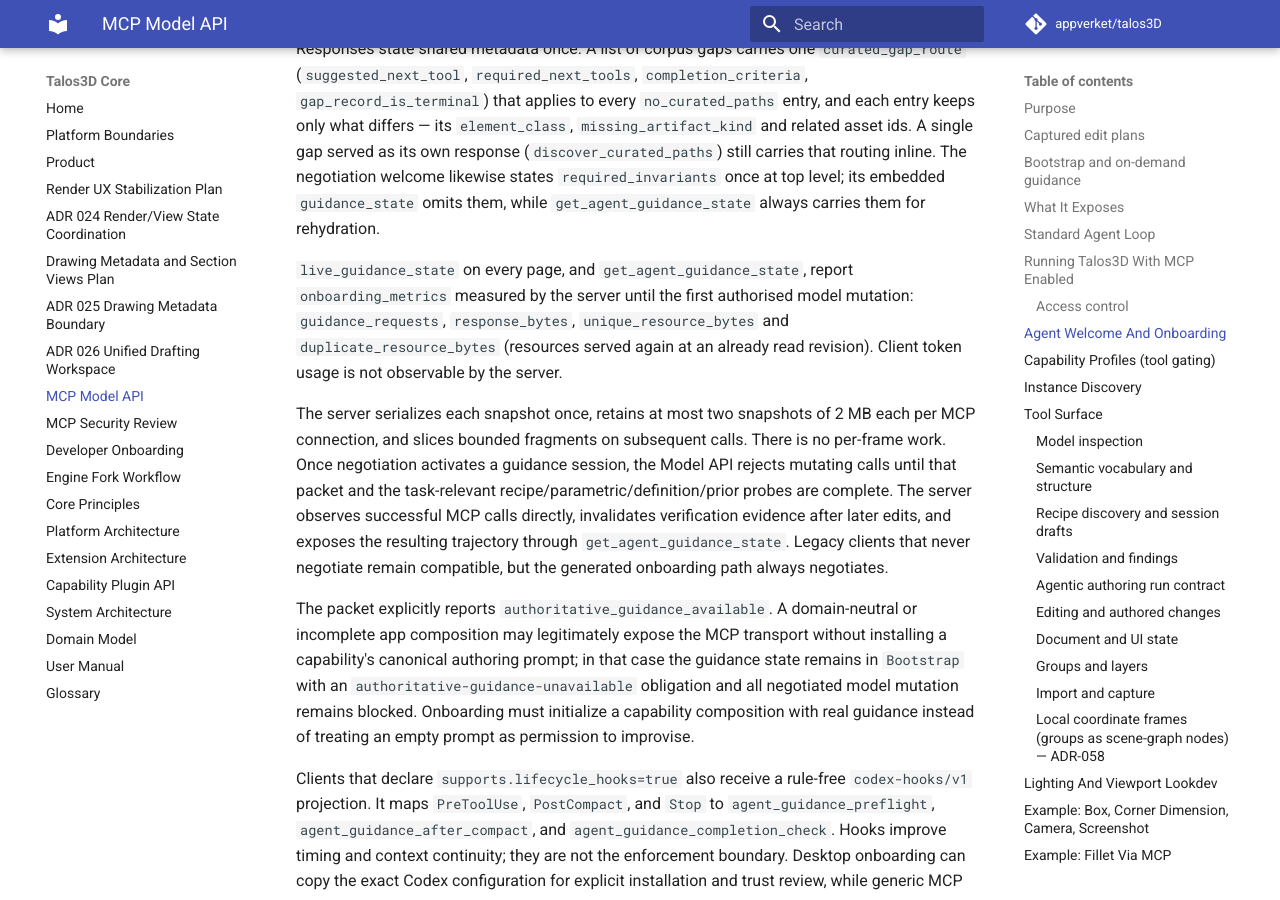
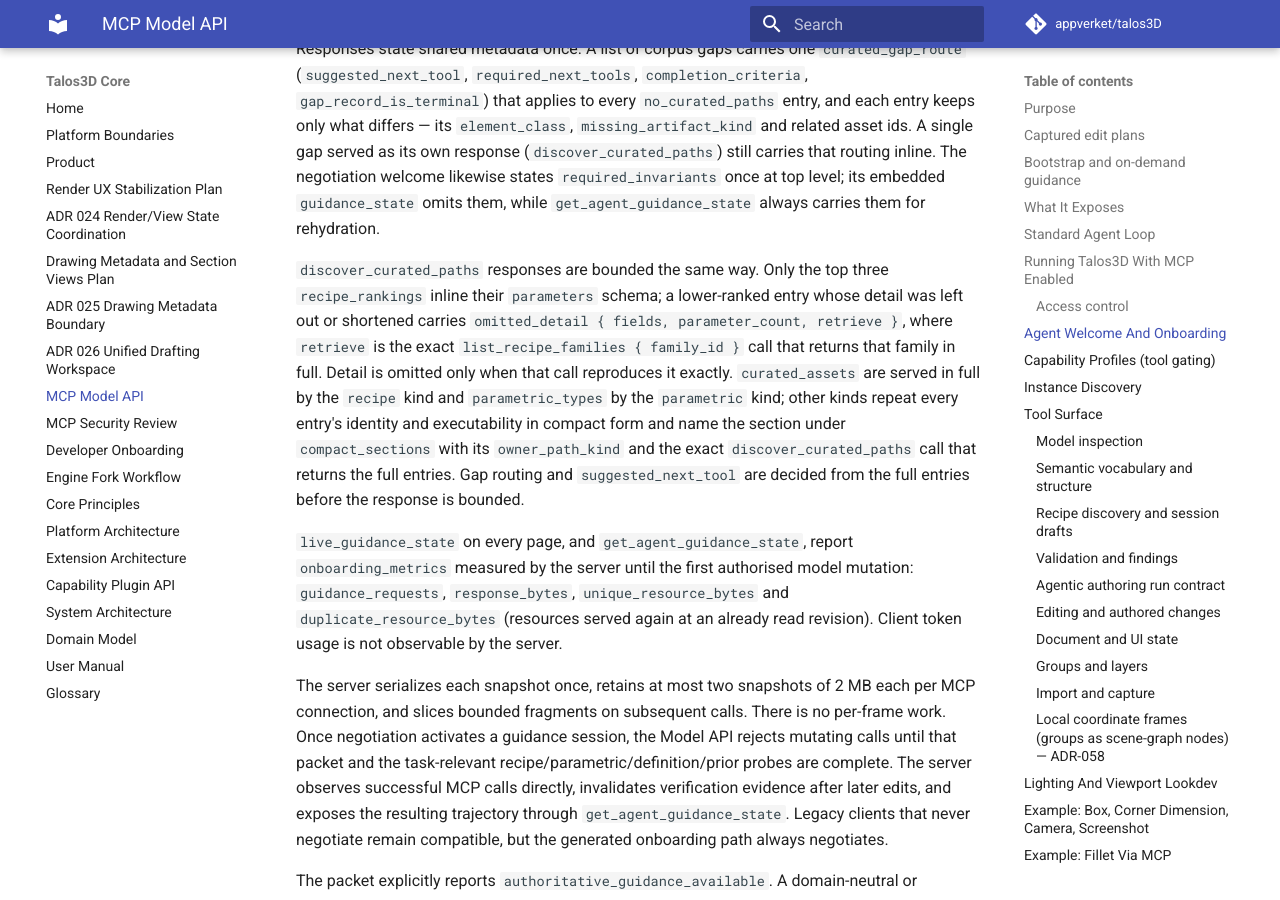
Before and after one commit to appverket/talos3D, an MkDocs documentation site: the page built from docs/MCP_MODEL_API.md, in a window 1280 px wide and 900 px high, scrolled down 9692 px. Built offline with MkDocs 1.6.1 and Material for MkDocs 9.7.7, drawn with Linux system fonts in a browser that asks for light colours; comment, search, counter and statistics services are not loaded.

Commit message:
Document bounded discover_curated_paths responses
TALOS-cyczbfsk

Co-Authored-By: Claude Opus 5.5 <noreply@anthropic.com>

```diff
--- a/docs/MCP_MODEL_API.md
+++ b/docs/MCP_MODEL_API.md
@@ -451,6 +451,19 @@ routing inline. The negotiation welcome likewise states
 `required_invariants` once at top level; its embedded `guidance_state` omits
 them, while `get_agent_guidance_state` always carries them for rehydration.
 
+`discover_curated_paths` responses are bounded the same way. Only the top three
+`recipe_rankings` inline their `parameters` schema; a lower-ranked entry whose
+detail was left out or shortened carries `omitted_detail { fields,
+parameter_count, retrieve }`, where `retrieve` is the exact
+`list_recipe_families { family_id }` call that returns that family in full.
+Detail is omitted only when that call reproduces it exactly. `curated_assets`
+are served in full by the `recipe` kind and `parametric_types` by the
+`parametric` kind; other kinds repeat every entry's identity and executability
+in compact form and name the section under `compact_sections` with its
+`owner_path_kind` and the exact `discover_curated_paths` call that returns the
+full entries. Gap routing and `suggested_next_tool` are decided from the full
+entries before the response is bounded.
+
 `live_guidance_state` on every page, and `get_agent_guidance_state`, report
 `onboarding_metrics` measured by the server until the first authorised model
 mutation: `guidance_requests`, `response_bytes`, `unique_resource_bytes` and
```
